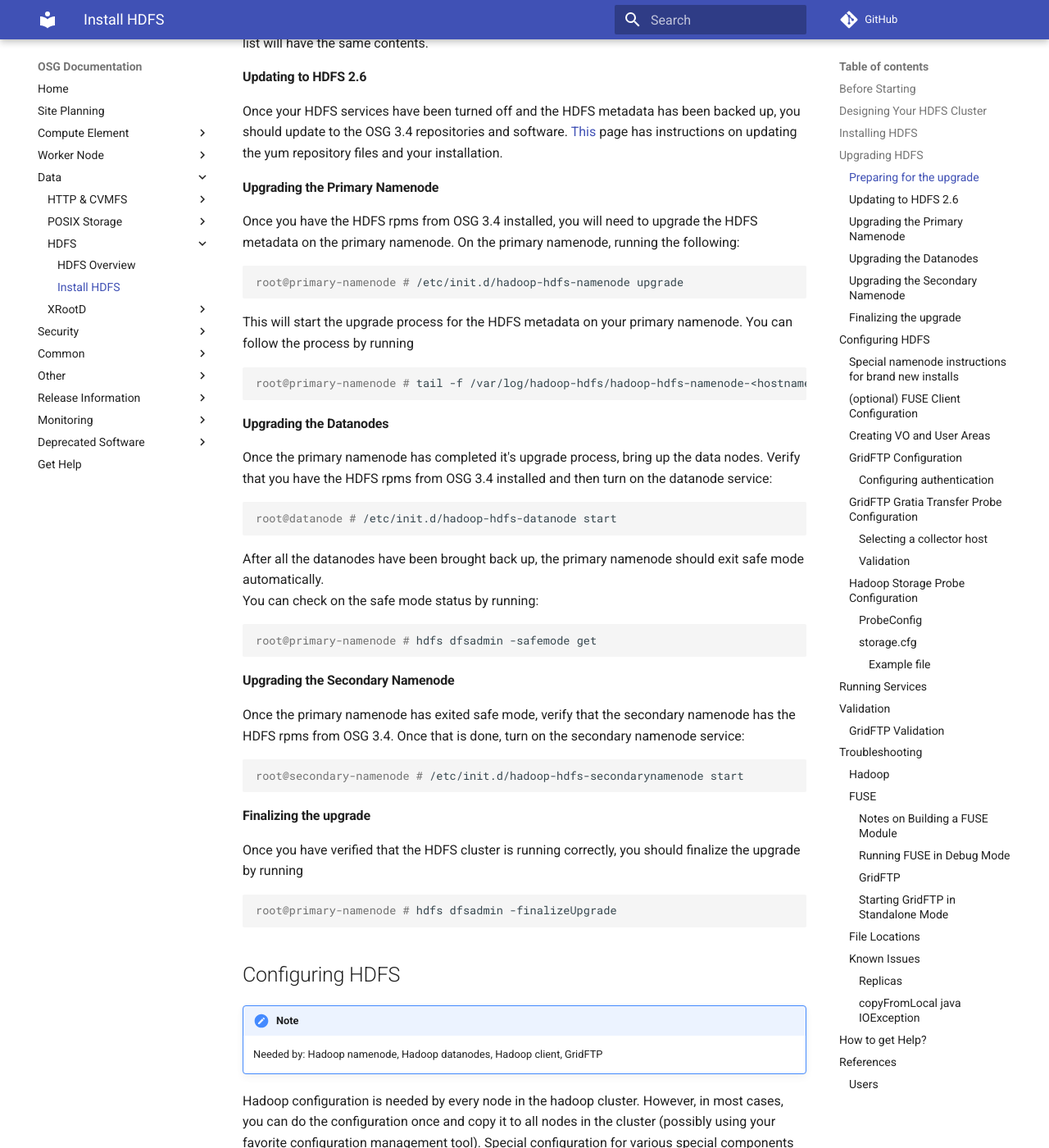
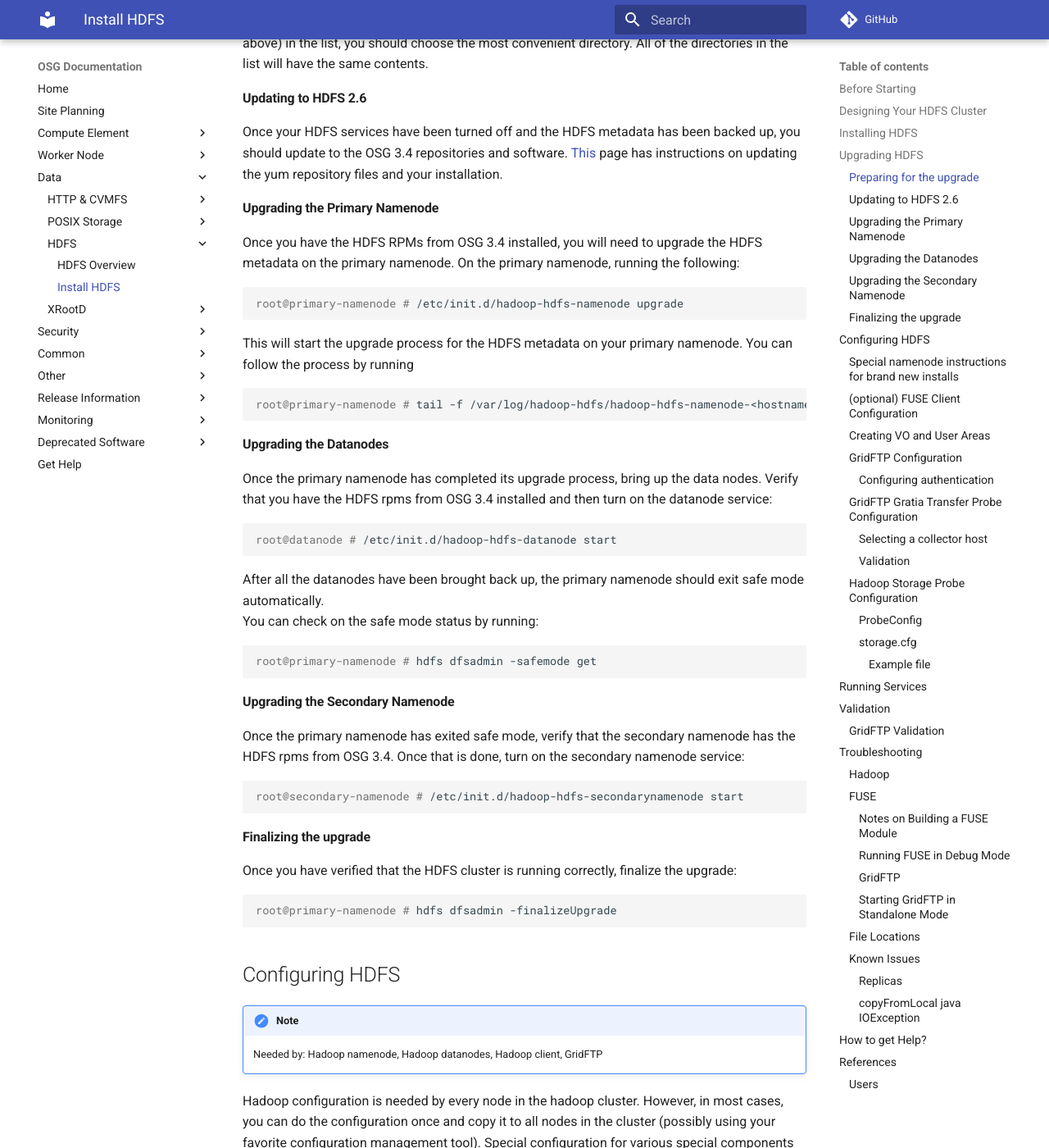
Before and after one commit to osg-htc/docs, an MkDocs documentation site: the page built from docs/data/install-hadoop.md, in a window 1280 px wide and 1400 px high, scrolled down 3381 px. Shown: the whole window at 82% size. Built offline with MkDocs 1.6.1 and Material for MkDocs 9.7.7, drawn with Linux system fonts in a browser that asks for light colours; comment, search, counter and statistics services are not loaded; old or Windows-style settings are respelled for this version of MkDocs; some of the changed text lies outside the part shown.

Commit message:
Minor fixups

````diff
--- a/docs/data/install-hadoop.md
+++ b/docs/data/install-hadoop.md
@@ -3,9 +3,10 @@
 
 [Hadoop Distributed File System](http://hadoop.apache.org/) (HDFS) is a scalable, reliable distributed file system developed in the Apache project. It is based on the map-reduce framework and design of the Google file system. The OSG distribution of Hadoop includes all components needed to operate a multi-terabyte storage site.
 
-The purpose of this document is to provide Hadoop based SE administrators the information on how to prepare, install
-and validate OSG storage based on the Hadoop Distributed File System (HDFS).  The OSG supports a patched version HDFS
-from Cloudera's CDH5 distribution of HDFS (https://www.cloudera.com/products/open-source/apache-hadoop/key-cdh-components.html).
+The purpose of this document is to provide Hadoop-based Storage Element administrators the information on how to prepare,
+install and validate OSG storage based on the Hadoop Distributed File System (HDFS).
+The OSG supports a patched version HDFS from Cloudera's CDH5 distribution of HDFS
+(<https://www.cloudera.com/products/open-source/apache-hadoop/key-cdh-components.html>).
 
 Before Starting
 ---------------
@@ -42,7 +43,7 @@
 Installing HDFS
 ---------------
 
-An OSG HDFS installation consists of HDFS and other support software (e.g. Gratia accounting).
+An OSG HDFS installation consists of HDFS and other support software (e.g., Gratia accounting).
 To simplify installation, OSG provides convenience RPMs that install all required software.
 
 1. Clean yum cache:
@@ -132,7 +133,7 @@
 
 #### Upgrading the Primary Namenode
 
-Once you have the HDFS rpms from OSG 3.4 installed, you will need to upgrade the HDFS metadata on the primary namenode.
+Once you have the HDFS RPMs from OSG 3.4 installed, you will need to upgrade the HDFS metadata on the primary namenode.
 On the primary namenode, running the following:
 
 ``` console
@@ -148,7 +149,7 @@
 
 #### Upgrading the Datanodes
 
-Once the primary namenode has completed it's upgrade process, bring up the data nodes.
+Once the primary namenode has completed its upgrade process, bring up the data nodes.
 Verify that you have the HDFS rpms from OSG 3.4 installed and then turn on the datanode service:
 
 ``` console
@@ -173,7 +174,7 @@
 
 #### Finalizing the upgrade
 
-Once you have verified that the HDFS cluster is running correctly, you should finalize the upgrade by running
+Once you have verified that the HDFS cluster is running correctly, finalize the upgrade:
 
 ``` console
 root@primary-namenode # hdfs dfsadmin -finalizeUpgrade
@@ -301,9 +302,18 @@
 
 ### GridFTP Configuration ###
 
-gridftp-hdfs reads the Hadoop configuration file to learn how to talk to Hadoop. By now, you should have followed the instruction for installing hadoop as detailed in the previous section as well as created the proper users/directories.
+gridftp-hdfs reads the Hadoop configuration file to learn how to talk to Hadoop.
+By now, you should have followed the instruction for installing hadoop as detailed in the previous section as well as
+created the proper users/directories.
 
-The default settings in `/etc/gridftp.conf` along with `/etc/gridftp.d/gridftp-hdfs.conf` are used by the init.d script and should be ok for most installations. The file `/etc/gridftp-hdfs/gridftp-debug.conf` is used by `/usr/bin/gridftp-hdfs-standalone` for starting up the GridFTP server in a testing mode. Any additional config files under `/etc/gridftp.d` will be used for both the init.d and standalone GridFTP server. `/etc/sysconfig/gridftp-hdfs` contains additional site-specific environment variables that are used by the gridftp-hdfs dsi module in both the init.d and standalone GridFTP server. Some of the environment variables that can be used in `/etc/sysconfig/gridftp-hdfs` include:
+The default settings in `/etc/gridftp.conf` along with `/etc/gridftp.d/gridftp-hdfs.conf` are used by the init.d script
+and should be ok for most installations.
+The file `/etc/gridftp-hdfs/gridftp-debug.conf` is used by `/usr/bin/gridftp-hdfs-standalone` for starting up the
+GridFTP server in a testing mode.
+Any additional config files under `/etc/gridftp.d` will be used for both the init.d and standalone GridFTP server.
+`/etc/sysconfig/gridftp-hdfs` contains additional site-specific environment variables that are used by the gridftp-hdfs
+DSI module in both the init.d and standalone GridFTP server.
+Some of the environment variables that can be used in `/etc/sysconfig/gridftp-hdfs` include:
 
 |                              |                |                                                                                                                                                                                                                                                                                 |
 |------------------------------|----------------|---------------------------------------------------------------------------------------------------------------------------------------------------------------------------------------------------------------------------------------------------------------------------------|
````
Also changed, not shown: other parts of docs/data/install-hadoop.md (+1 -1 lines).
